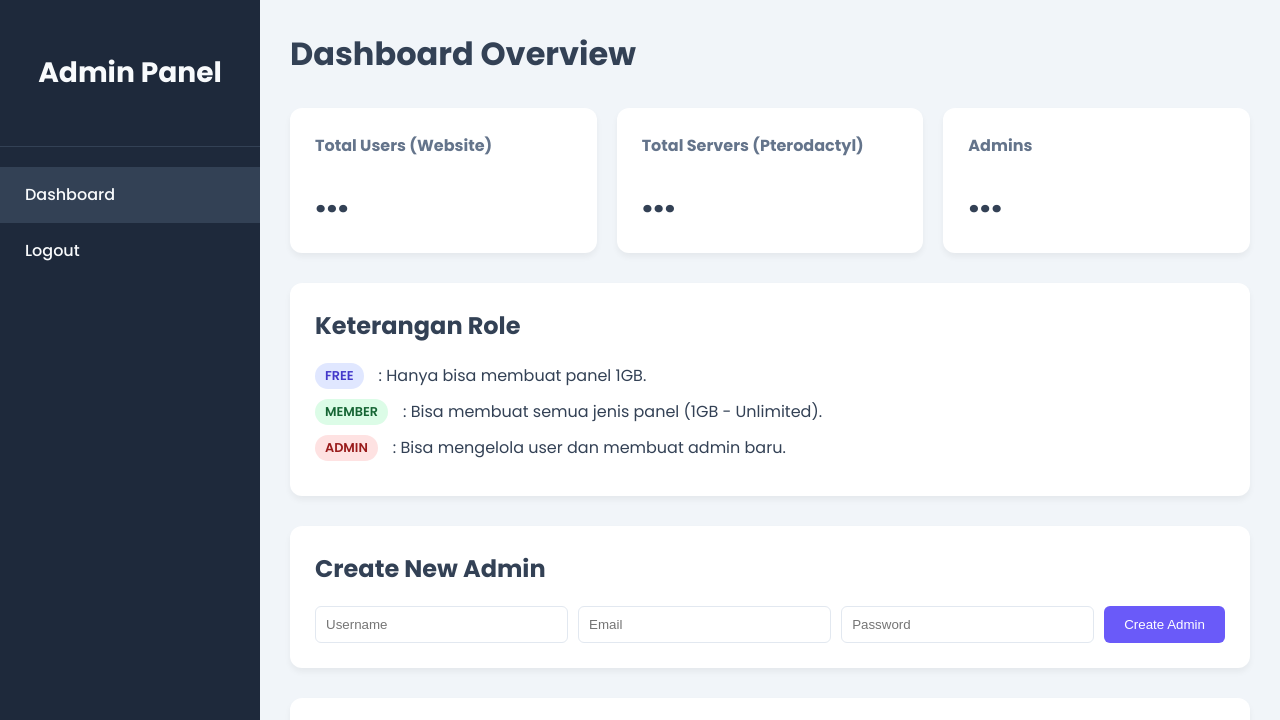
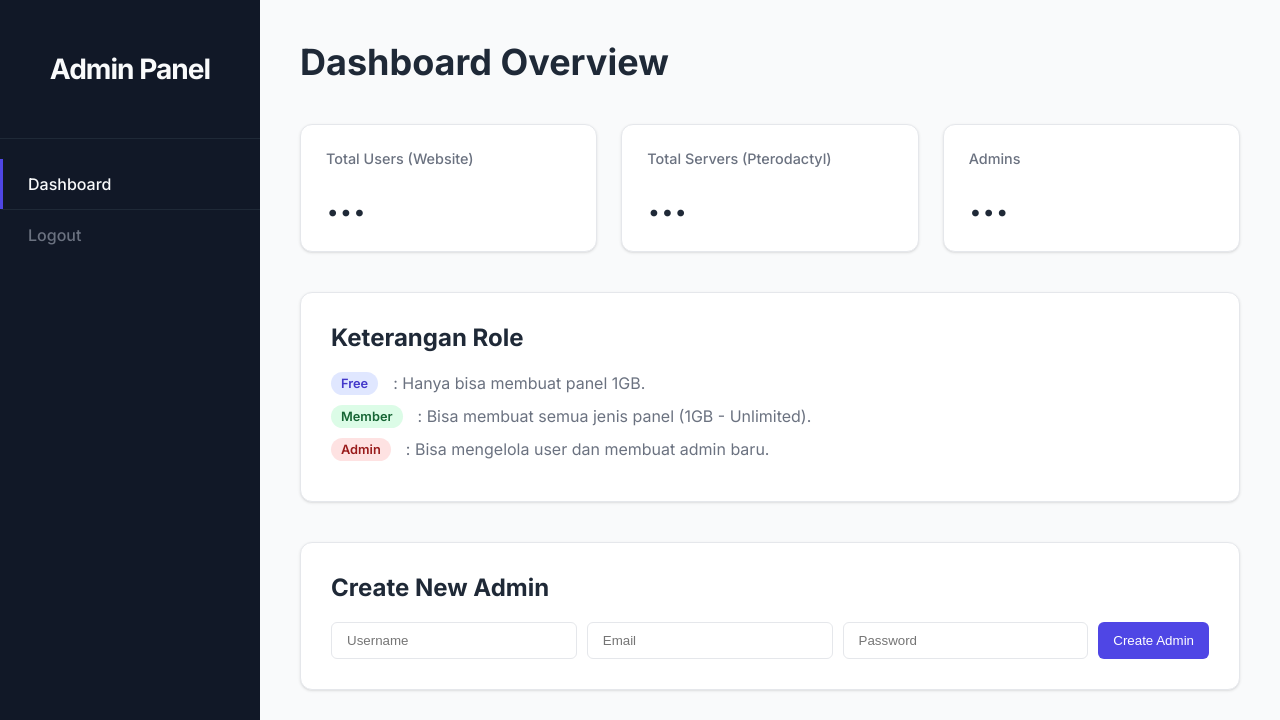
Before and after one commit to Xbanz22/website-cpanel-pterodactyl, a website: page admin/index.html in a window 1280 px wide. Shown: the top 720 px of the page. Drawn offline with Linux system fonts and the light colour scheme; no server answers; sample sign-in values are in the browser's storage.

Commit message:
Update admin.css

```diff
--- a/css/admin.css
+++ b/css/admin.css
@@ -1,43 +1,93 @@
-@import url('https://fonts.googleapis.com/css2?family=Poppins:wght@300;400;500;600;700&display=swap');
+@import url('https://fonts.googleapis.com/css2?family=Inter:wght@400;500;600;700&display=swap');
 
 :root {
-    --sidebar-bg: #1e293b; --main-bg: #f1f5f9; --card-bg: #ffffff;
-    --text-light: #f8fafc; --text-dark: #334155; --primary-color: #6a5af9;
-    --danger-color: #ef4444; --border-color: #e2e8f0;
+    --sidebar-bg: #111827; /* Darker */
+    --main-bg: #f9fafb; /* Lighter Gray */
+    --card-bg: #ffffff;
+    --text-light: #f9fafb;
+    --text-dark: #1f2937;
+    --text-muted: #6b7280;
+    --primary-color: #4f46e5; /* Indigo */
+    --primary-hover: #4338ca;
+    --danger-color: #ef4444;
+    --danger-hover: #dc2626;
+    --success-color: #22c55e;
+    --warning-color: #f59e0b;
+    --border-color: #e5e7eb;
+    --shadow: 0 1px 3px 0 rgba(0, 0, 0, 0.1), 0 1px 2px -1px rgba(0, 0, 0, 0.1);
 }
-body { margin: 0; font-family: 'Poppins', sans-serif; background-color: var(--main-bg); color: var(--text-dark); }
+
+/* Base Styles */
+body {
+    margin: 0;
+    font-family: 'Inter', sans-serif;
+    background-color: var(--main-bg);
+    color: var(--text-dark);
+    -webkit-font-smoothing: antialiased;
+    -moz-osx-font-smoothing: grayscale;
+}
+
+/* ANIMATION */
+@keyframes fadeIn {
+    from { opacity: 0; transform: translateY(10px); }
+    to { opacity: 1; transform: translateY(0); }
+}
+
 .dashboard-container { display: flex; min-height: 100vh; }
+
+/* Sidebar */
 .sidebar { width: 260px; background-color: var(--sidebar-bg); color: var(--text-light); display: flex; flex-direction: column; }
-.sidebar-header { padding: 24px; font-size: 1.5rem; font-weight: 700; text-align: center; border-bottom: 1px solid #334155; }
+.sidebar-header { padding: 24px; font-size: 1.5rem; font-weight: 700; text-align: center; border-bottom: 1px solid #1f2937; letter-spacing: -1px; }
 .sidebar-nav { flex-grow: 1; padding-top: 20px; }
-.nav-link { display: flex; align-items: center; padding: 15px 25px; color: var(--text-light); text-decoration: none; font-weight: 500; transition: background-color 0.2s; }
-.nav-link:hover, .nav-link.active { background-color: #334155; }
-.nav-link.logout { margin-top: auto; border-top: 1px solid #334155; }
-.main-content { flex-grow: 1; padding: 30px; }
-.main-header h1 { font-size: 2rem; font-weight: 700; margin: 0 0 30px 0; }
-.stats-grid { display: grid; grid-template-columns: repeat(auto-fit, minmax(250px, 1fr)); gap: 20px; margin-bottom: 30px; }
-.stat-card { background-color: var(--card-bg); padding: 25px; border-radius: 12px; box-shadow: 0 4px 6px rgba(0,0,0,0.05); }
-.stat-card h4 { margin: 0 0 10px 0; color: #64748b; font-size: 1rem; }
+.nav-link { display: flex; align-items: center; padding: 15px 25px; color: var(--text-muted); text-decoration: none; font-weight: 500; transition: all 0.2s ease; border-left: 3px solid transparent; }
+.nav-link:hover { color: var(--text-light); background-color: #1f2937; }
+.nav-link.active { color: var(--text-light); border-left-color: var(--primary-color); }
+.nav-link.logout { margin-top: auto; border-top: 1px solid #1f2937; }
+
+/* Main Content */
+.main-content { flex-grow: 1; padding: 40px; }
+.main-header h1 { font-size: 2.25rem; font-weight: 700; margin: 0 0 40px 0; }
+
+/* Stats Cards */
+.stats-grid { display: grid; grid-template-columns: repeat(auto-fit, minmax(250px, 1fr)); gap: 24px; margin-bottom: 40px; }
+.stat-card { background-color: var(--card-bg); padding: 25px; border-radius: 12px; box-shadow: var(--shadow); border: 1px solid var(--border-color); animation: fadeIn 0.5s ease-out both; }
+.stat-card h4 { margin: 0 0 10px 0; color: var(--text-muted); font-size: 0.9rem; font-weight: 500; }
 .stat-card p { margin: 0; font-size: 2.5rem; font-weight: 700; }
-.content-block { background-color: var(--card-bg); padding: 25px; border-radius: 12px; box-shadow: 0 4px 6px rgba(0,0,0,0.05); margin-bottom: 30px; }
-.content-block h2 { margin-top: 0; }
+
+/* Content Blocks & Tables */
+.content-block { background-color: var(--card-bg); padding: 30px; border-radius: 12px; box-shadow: var(--shadow); margin-bottom: 40px; border: 1px solid var(--border-color); animation: fadeIn 0.7s ease-out both; }
+.content-block h2 { margin-top: 0; font-size: 1.5rem; }
 .table-container { overflow-x: auto; }
 table { width: 100%; border-collapse: collapse; }
-th, td { padding: 15px; text-align: left; border-bottom: 1px solid var(--border-color); }
-th { font-weight: 600; background-color: #f8fafc; }
-.btn-delete { background-color: var(--danger-color); color: white; border: none; padding: 8px 15px; border-radius: 6px; cursor: pointer; font-weight: 500; transition: background-color 0.2s; }
-.btn-delete:hover { background-color: #dc2626; }
-.role-badge { padding: 4px 10px; border-radius: 20px; font-size: 0.8rem; font-weight: 600; text-transform: uppercase; }
+th, td { padding: 16px; text-align: left; border-bottom: 1px solid var(--border-color); vertical-align: middle; }
+th { font-weight: 600; font-size: 0.8rem; text-transform: uppercase; letter-spacing: 0.5px; color: var(--text-muted); }
+tr:hover { background-color: #f9fafb; }
+
+/* Status Indicators */
+.status { display: flex; align-items: center; }
+.status-dot { width: 8px; height: 8px; border-radius: 50%; margin-right: 8px; }
+.status-active { background-color: var(--success-color); }
+.status-suspended { background-color: var(--danger-color); }
+.status-other { background-color: var(--text-muted); }
+
+/* Buttons & Forms */
+.btn-delete, .btn-save-role, .btn-create { border: none; padding: 8px 15px; border-radius: 6px; cursor: pointer; font-weight: 500; transition: all 0.2s ease; }
+.btn-delete { background-color: #fee2e2; color: var(--danger-color); }
+.btn-delete:hover { background-color: var(--danger-color); color: white; }
+.btn-save-role { background-color: #dcfce7; color: var(--success-color); margin-left: 10px; }
+.btn-save-role:hover { background-color: var(--success-color); color: white; }
+.inline-form { display: flex; gap: 10px; flex-wrap: wrap; }
+.inline-form input { padding: 10px 15px; border: 1px solid var(--border-color); border-radius: 6px; flex-grow: 1; transition: all 0.2s ease; }
+.inline-form input:focus { border-color: var(--primary-color); box-shadow: 0 0 0 3px rgba(79, 70, 229, 0.1); outline: none; }
+.btn-create { background-color: var(--primary-color); color: white; }
+.btn-create:hover { background-color: var(--primary-hover); }
+
+/* Other UI Elements */
+.role-badge { padding: 4px 10px; border-radius: 20px; font-size: 0.8rem; font-weight: 600; }
 .role-free { background-color: #e0e7ff; color: #4338ca; }
 .role-member { background-color: #dcfce7; color: #166534; }
 .role-admin { background-color: #fee2e2; color: #991b1b; }
-.inline-form { display: flex; gap: 10px; flex-wrap: wrap; }
-.inline-form input { padding: 10px; border: 1px solid var(--border-color); border-radius: 6px; flex-grow: 1; }
-.inline-form button { padding: 10px 20px; border: none; border-radius: 6px; cursor: pointer; font-weight: 500; transition: background-color 0.2s; }
-.btn-create { background-color: var(--primary-color); color: white; }
-.btn-create:hover { background-color: #5445d4; }
-.btn-save-role { background-color: #16a34a; color: white; margin-left: 10px; }
-.btn-save-role:hover { background-color: #15803d; }
 .role-description { list-style: none; padding: 0; margin: 0; }
-.role-description li { margin-bottom: 10px; display: flex; align-items: center; }
+.role-description li { margin-bottom: 10px; display: flex; align-items: center; color: var(--text-muted); }
 .role-description .role-badge { margin-right: 15px; flex-shrink: 0; }
+select.user-role-select { padding: 8px; border-radius: 6px; border: 1px solid var(--border-color); }
```
